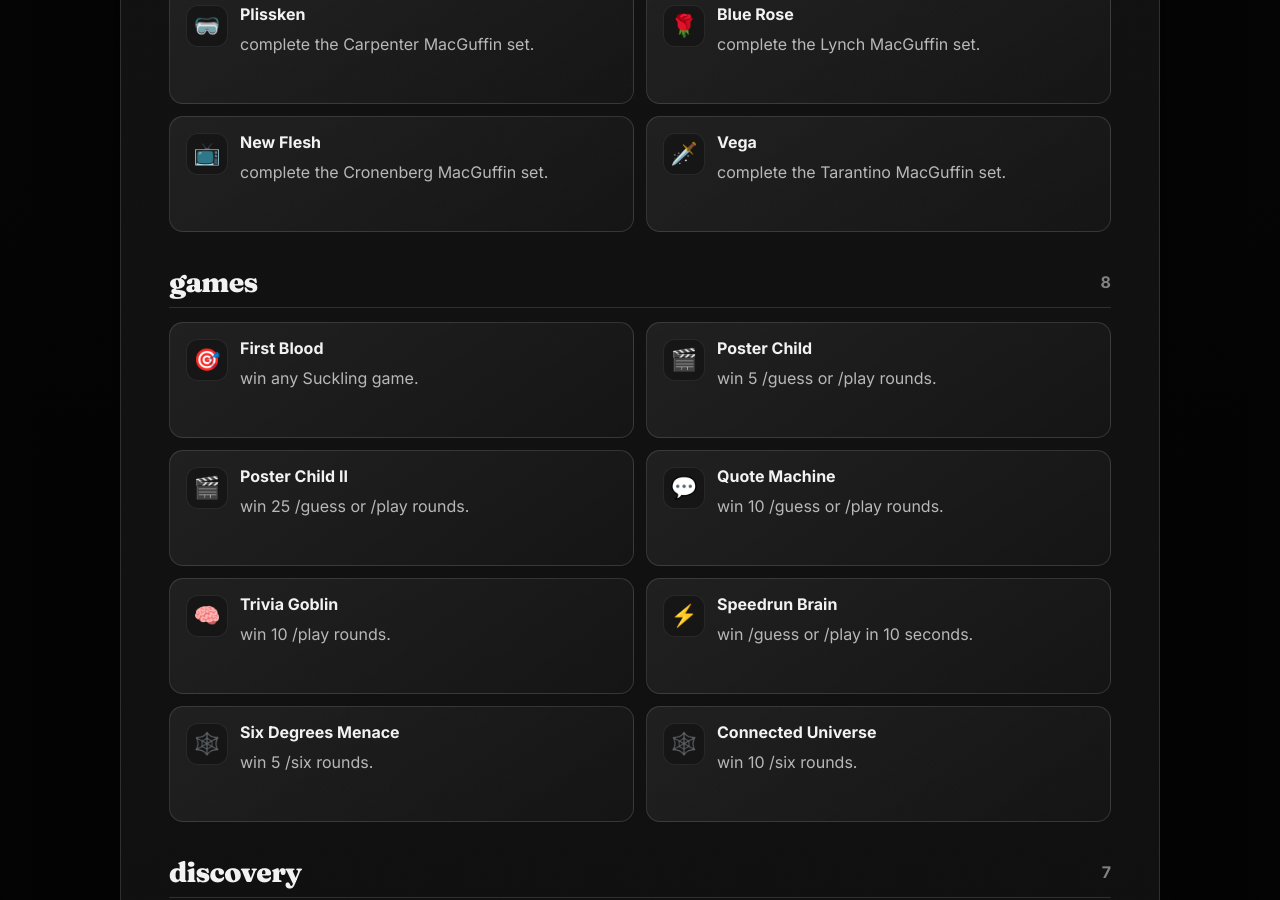
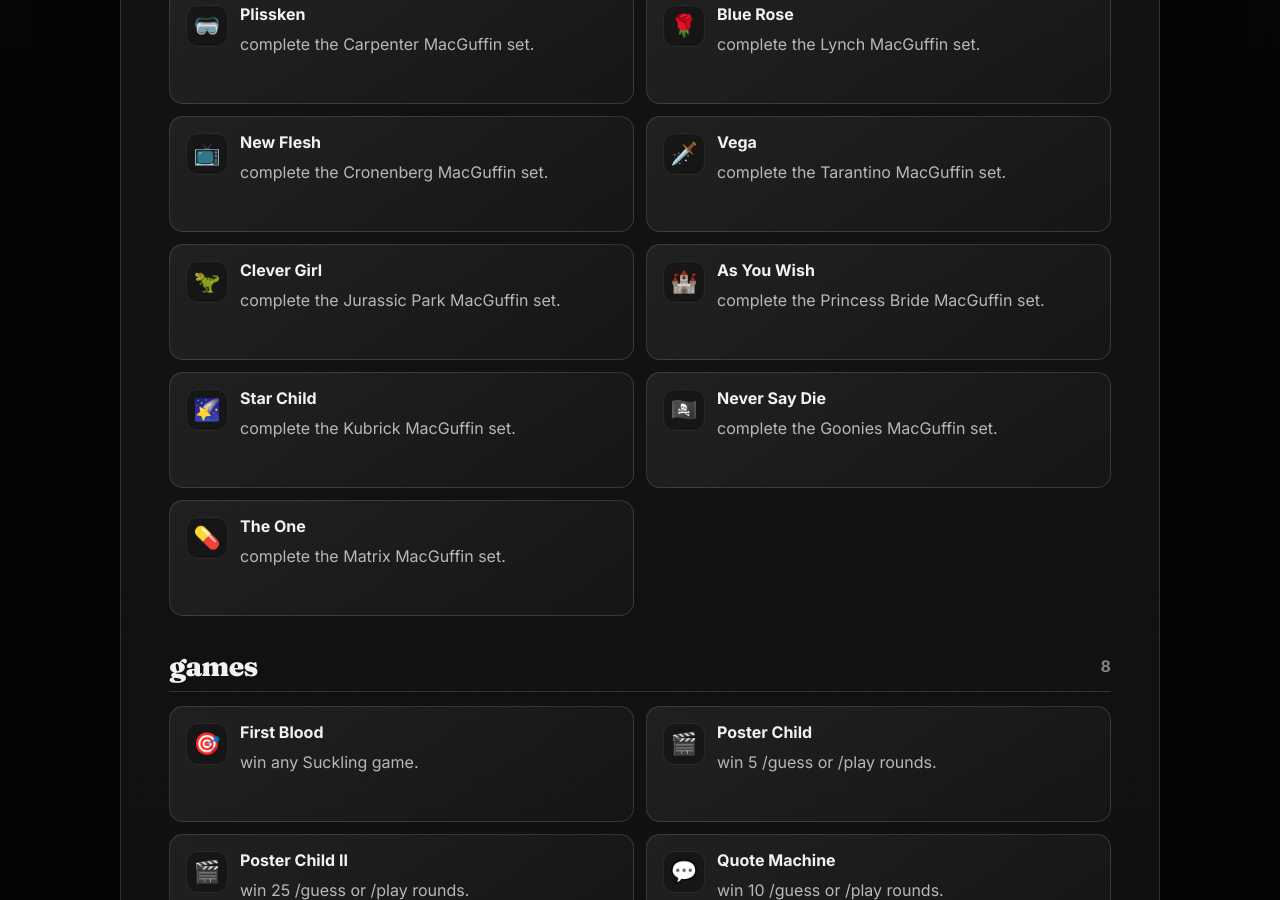
Before and after one commit to rupertosandez/sucklingsite, a Jekyll site: the page built from achievements.md, in a window 1280 px wide and 900 px high, scrolled down 7790 px. Built offline with Jekyll 4.4.1, drawn with Linux system fonts in a browser that asks for light colours; some of the changed text lies outside the part shown.

Commit message:
2.17.0: macguffin pool expansion + five new set achievements (catalog 126 -> 131)
Co-Authored-By: Claude Fable 5 <noreply@anthropic.com>

```diff
--- a/assets/data/achievements.json
+++ b/assets/data/achievements.json
@@ -1,6 +1,6 @@
 {
   "version": 1,
-  "total": 126,
+  "total": 131,
   "categories": [
     "rentals",
     "rb9 library",
@@ -1332,6 +1332,66 @@
       "hidden": false
     },
     {
+      "id": "set-jurassic-clever-girl",
+      "name": "clever girl",
+      "title_name": "Clever Girl",
+      "display_name": "🦖 Clever Girl",
+      "description": "completed the Jurassic Park MacGuffin set.",
+      "hint": "complete the Jurassic Park MacGuffin set.",
+      "category": "macguffins",
+      "threshold": 1,
+      "emoji": "🦖",
+      "hidden": false
+    },
+    {
+      "id": "set-princessbride-as-you-wish",
+      "name": "as you wish",
+      "title_name": "As You Wish",
+      "display_name": "🏰 As You Wish",
+      "description": "completed the Princess Bride MacGuffin set.",
+      "hint": "complete the Princess Bride MacGuffin set.",
+      "category": "macguffins",
+      "threshold": 1,
+      "emoji": "🏰",
+      "hidden": false
+    },
+    {
+      "id": "set-kubrick-star-child",
+      "name": "star child",
+      "title_name": "Star Child",
+      "display_name": "🌠 Star Child",
+      "description": "completed the Kubrick MacGuffin set.",
+      "hint": "complete the Kubrick MacGuffin set.",
+      "category": "macguffins",
+      "threshold": 1,
+      "emoji": "🌠",
+      "hidden": false
+    },
+    {
+      "id": "set-goonies-never-say-die",
+      "name": "never say die",
+      "title_name": "Never Say Die",
+      "display_name": "🏴‍☠️ Never Say Die",
+      "description": "completed the Goonies MacGuffin set.",
+      "hint": "complete the Goonies MacGuffin set.",
+      "category": "macguffins",
+      "threshold": 1,
+      "emoji": "🏴‍☠️",
+      "hidden": false
+    },
+    {
+      "id": "set-matrix-the-one",
+      "name": "the one",
+      "title_name": "The One",
+      "display_name": "💊 The One",
+      "description": "completed the Matrix MacGuffin set.",
+      "hint": "complete the Matrix MacGuffin set.",
+      "category": "macguffins",
+      "threshold": 1,
+      "emoji": "💊",
+      "hidden": false
+    },
+    {
       "id": "first-blood",
       "name": "first blood",
       "title_name": "First Blood",
```
Also changed, not shown: CHANGELOG.md.
